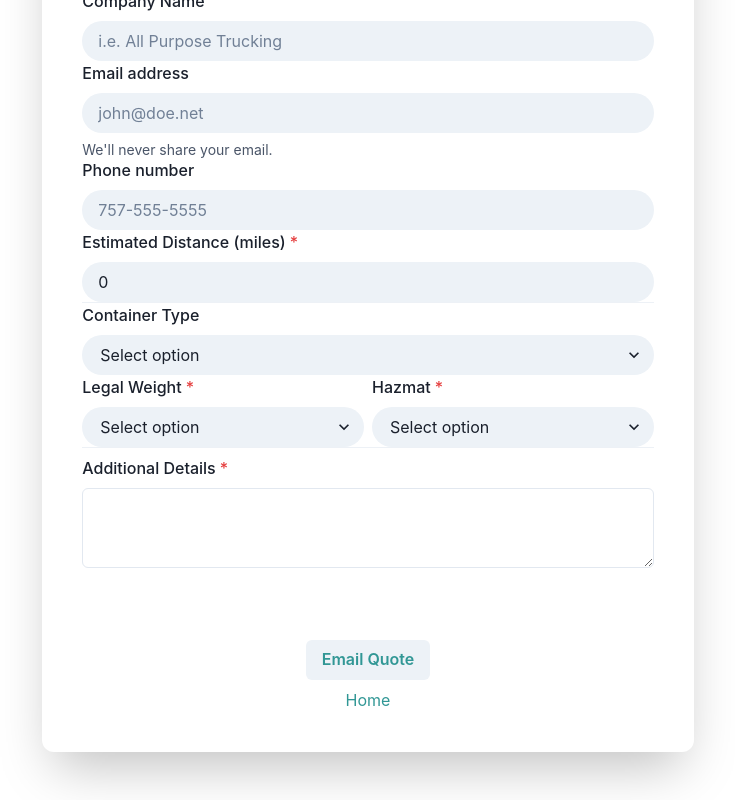
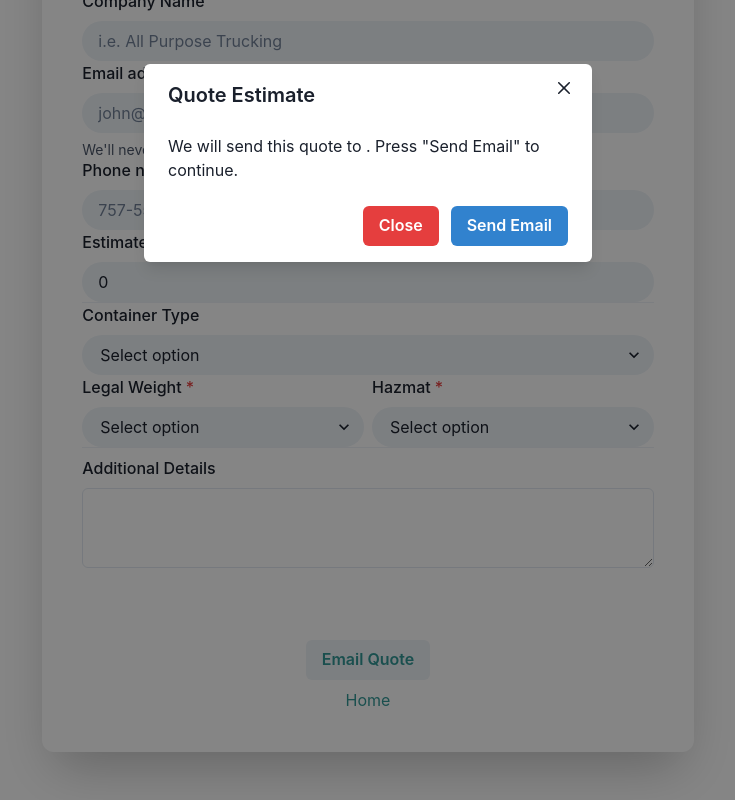
Before and after one commit to lastnamehurt/aptquotes, a React (Create React App) app: page / in a window 1280 px wide. Both pictures are taken after a click on the button "Email Quote". Shown: the part 422-1222 px from the top of the page, without its empty margins (272-1007 px from the left). Built offline with nearby package versions, Linux system fonts and the light colour scheme; no server answers.

Commit message:
confirmation

```diff
--- a/src/components/QuoteForm.tsx
+++ b/src/components/QuoteForm.tsx
@@ -22,6 +22,18 @@ import {
   Divider,
   Textarea,
   VisuallyHiddenInput,
+  Modal,
+  ModalBody,
+  ModalCloseButton,
+  ModalContent,
+  ModalFooter,
+  ModalHeader,
+  ModalOverlay,
+  Alert,
+  AlertDescription,
+  AlertIcon,
+  AlertTitle,
+  useToast,
 } from "@chakra-ui/react";
 import { useState } from "react";
 import apt from "../aptlogo.png";
@@ -47,15 +59,30 @@ export default function CardWithIllustration() {
   const [legalWeight, setLegalWeight] = useState("Yes");
   const [isHazmat, setIsHazmat] = useState("Non-Hazmat");
   const [additionalDetails, setAdditionalDetails] = useState("");
+  const [show, setShow] = useState(false);
 
-  function handleTotal() {
-    const _total = mileage !== 0 ? +mileage * 0.71 + 2200 + 40 + 250 : 0
-    setTotal(_total)
-    console.log(`Set total ${total}`)
-    return total
+  const toast = useToast()
+
+
+  // axios.defaults.xsrfCookieName = 'csrftoken'
+  // axios.defaults.xsrfHeaderName = 'X-CSRFToken'
+  const handleClose = () => setShow(false);
+  const handleShow = () => setShow(true);
+
+  function clean() {
+    setCompanyName("")
+    setEmail("")
+    setTotal(0)
+    setMileage(0)
+    setPhoneNumber("")
+    setContainerType("")
+    setLegalWeight("YES")
+    setIsHazmat("Non-Hazmat")
+    setAdditionalDetails("")
   }
 
-  function handleSubmit() {
+  let handleSubmit = async (e: any) => {
+    e.preventDefault();
     console.log("Submitting")
     // just a lil processing to convert human-readable values to db values
     const isLegalWeight = legalWeight === 'Yes' ? true : false
@@ -79,8 +106,25 @@ export default function CardWithIllustration() {
       })
     };
     fetch('https://apt-quotes-api.herokuapp.com/api/quotes/', requestOptions)
-      .then(response => response.json())
-      .then(data => console.log(data))
+      .then(response => {
+        response.json()
+        if (response.ok) {
+          clean();
+          alert("CLEANUPTIME")
+          console.log(response)
+          handleClose()
+
+          return (toast({
+            title: 'Quote Sent',
+            description: "Please check your email",
+            status: 'success',
+            duration: 9000,
+            isClosable: true,
+          })
+          )
+        }
+      }
+      )
   }
 
   return (
@@ -251,7 +295,7 @@ export default function CardWithIllustration() {
             </HStack>
             <Stack>
               <Divider orientation='horizontal' />
-              <FormControl id='additionalDetails' isRequired>
+              <FormControl id='additionalDetails'>
                 <FormLabel>Additional Details</FormLabel>
                 <Textarea value={additionalDetails}
                   onChange={(e) => setAdditionalDetails(e.target.value)}>
@@ -274,9 +318,26 @@ export default function CardWithIllustration() {
         <Stack align={"center"}>
           <Text>
             {/* Save Quote{" "} */}
-            <Button color='teal.500' type='submit' id="quoteForm" onClick={handleSubmit}>
+            <Button color='teal.500' type='submit' id="quoteForm" onClick={handleShow}>
               Email Quote
             </Button>
+            <Modal isOpen={show} onClose={handleClose}>
+              <ModalOverlay />
+              <ModalContent>
+                <ModalHeader>Quote Estimate</ModalHeader>
+                <ModalCloseButton />
+                <ModalBody>
+                  We will send this quote to <strong>{email}</strong>. Press "Send Email" to continue.
+                </ModalBody>
+
+                <ModalFooter>
+                  <Button colorScheme='red' mr={3} onClick={handleClose}>
+                    Close
+                  </Button>
+                  <Button variant='solid' colorScheme="blue" onClick={handleSubmit}>Send Email</Button>
+                </ModalFooter>
+              </ModalContent>
+            </Modal>
           </Text>
           <Text>
             <Link color='teal.500' href='https://drivewithapt.com'>
```
